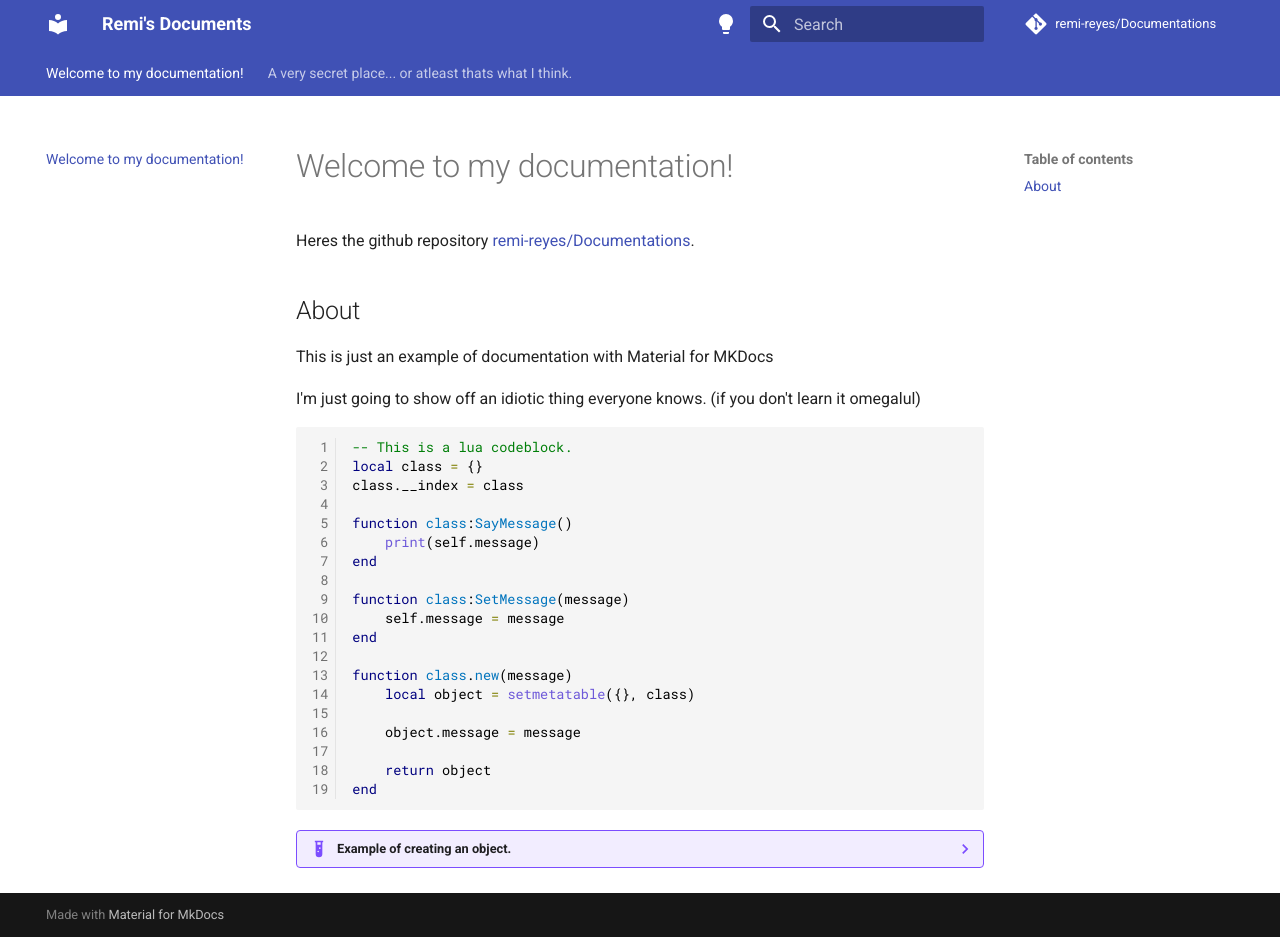
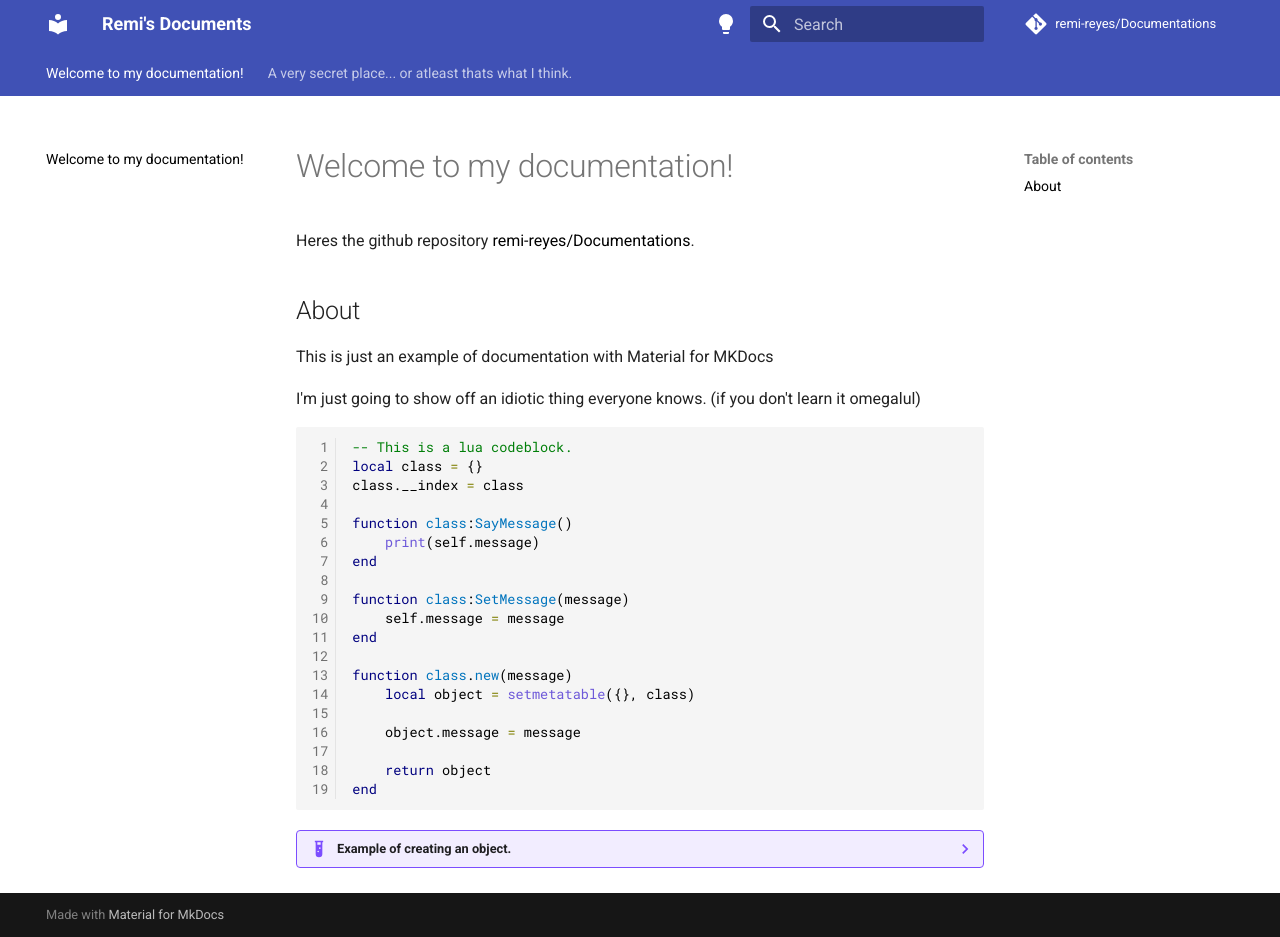
Before and after one commit to remi-reyes/Documentations, an MkDocs documentation site: the page built from docs/index.md, in a window 1280 px wide and 937 px high. Built offline with MkDocs 1.6.1 and Material for MkDocs 9.7.7, drawn with Linux system fonts in a browser that asks for light colours; comment, search, counter and statistics services are not loaded.

Commit message:
Update extra.css

```diff
--- a/docs/stylesheets/extra.css
+++ b/docs/stylesheets/extra.css
@@ -1,3 +1,6 @@
+:root {
+	--md-primary-fg-color: #000000;
+}
 [data-md-color-scheme="light"] {
 	--md-code-fg-color: #000000;
 
```
